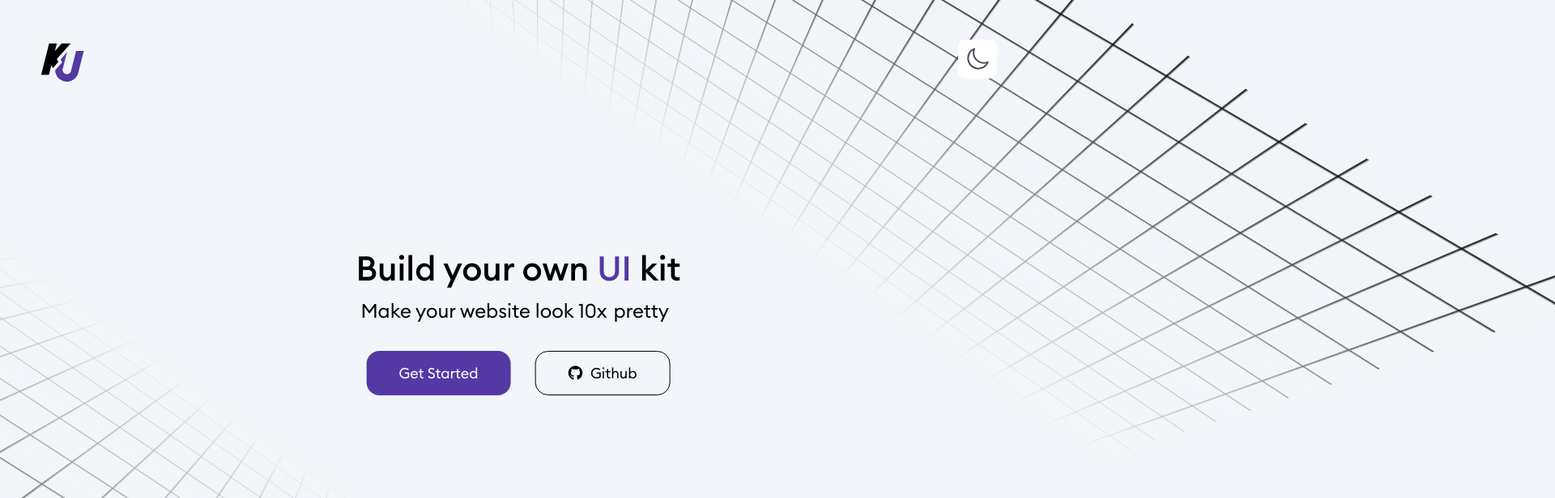
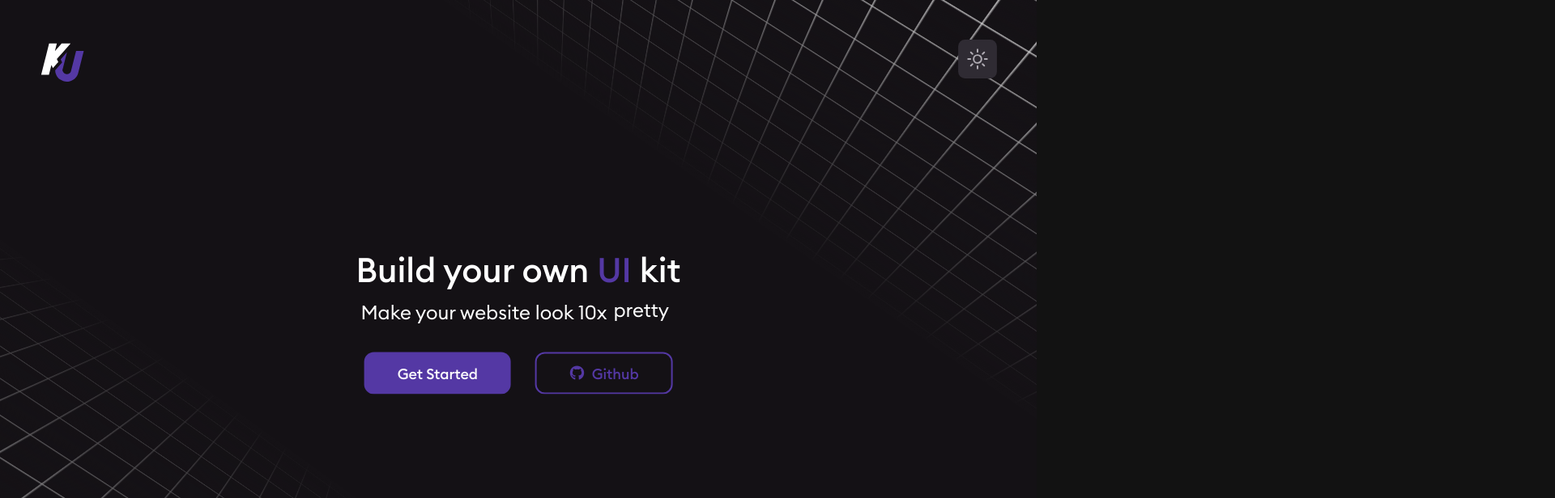
Before and after one commit to RitualCoder/kitui, a Vue app in the folder frontend/: page / in a window 1280 px wide. Shown: the top 616 px of the page at 81% size, 1920 px wide, since content can reach past the window. Built offline with nearby package versions, Linux system fonts and the light colour scheme.

Commit message:
add theme with vuetify + link primary color with pinia store

```diff
--- a/frontend/package.json
+++ b/frontend/package.json
@@ -15,7 +15,8 @@
     "@vueuse/core": "^10.9.0",
     "pinia": "^2.1.7",
     "vue": "^3.4.21",
-    "vue-router": "^4.0.13"
+    "vue-router": "^4.0.13",
+    "vuetify": "^3.6.7"
   },
   "devDependencies": {
     "@rushstack/eslint-patch": "^1.8.0",
--- a/frontend/src/App.vue
+++ b/frontend/src/App.vue
@@ -1,7 +1,9 @@
 <template>
-  <Layout>
-    <router-view />
-  </Layout>
+  <v-app>
+    <Layout>
+      <router-view />
+    </Layout>
+  </v-app>
 </template>
 
 <script setup>
--- a/frontend/src/assets/css/style.css
+++ b/frontend/src/assets/css/style.css
@@ -24,14 +24,9 @@ body {
   margin: 0;
 }
 
-[theme='dark'] {
-  background-color: #141115;
-  color: white;
-}
-
-[theme='light'] {
-  background-color: #f2f5f9;
-  color: black;
+.v-btn {
+  font-family: 'Euclid-Medium', sans-serif;
+  text-transform: none !important;
 }
 
 p {
@@ -53,55 +48,3 @@ p {
 .font-regular {
   font-family: 'Euclid-Regular', sans-serif;
 }
-
-.primary-button {
-  display: flex;
-  gap: 10px;
-  align-items: center;
-  justify-content: center;
-  border: none;
-  background-color: #5438a4;
-  padding: 15px 40px;
-  font-size: 18px;
-  color: white;
-  border-radius: 16px;
-  font-family: 'Euclid-Regular', sans-serif;
-  cursor: pointer;
-  transition: background-color 0.2s ease-out;
-}
-
-.primary-button:hover {
-  background-color: #3a2673;
-  color: #e7e7e7;
-}
-
-.secondary-button {
-  background-color: transparent;
-  padding: 15px 40px;
-  font-size: 18px;
-  border-radius: 16px;
-  font-family: 'Euclid-Regular', sans-serif;
-  cursor: pointer;
-  display: flex;
-  gap: 10px;
-  align-items: center;
-  justify-content: center;
-  transition:
-    border 0.2s ease-out,
-    color 0.2s ease-out;
-}
-
-[theme='dark'] .secondary-button {
-  border: 1.5px solid white;
-  color: white;
-}
-
-[theme='light'] .secondary-button {
-  border: 1.5px solid black;
-  color: black;
-}
-
-.secondary-button:hover {
-  border: 1.5px solid #5438a4;
-  color: #5438a4;
-}
--- /dev/null
+++ b/frontend/src/components/buttons/AppButton.vue
@@ -0,0 +1,53 @@
+<template>
+  <v-btn
+    v-bind="$attrs"
+    @click="$emit('click')"
+    :ripple="false"
+    elevation="0"
+    :style="{
+      backgroundColor: variant === 'outlined' ? 'transparent' : primaryColor,
+      border: variant === 'outlined' ? '2px solid ' + primaryColor : '',
+      color: variant === 'outlined' ? primaryColor : 'white'
+    }"
+  >
+    <slot></slot>
+  </v-btn>
+</template>
+
+<script>
+import { useColorStore } from '@/stores/colorStore'
+
+export default {
+  name: 'appButton',
+  props: {
+    variant: {
+      type: String,
+      default: 'default' // Par défaut, le bouton est de type default
+    }
+  },
+  setup() {
+    const colorStore = useColorStore()
+    const primaryColor = colorStore.primaryColor
+
+    return {
+      primaryColor
+    }
+  }
+}
+</script>
+
+<style scoped>
+.v-btn {
+  display: flex;
+  justify-content: center;
+  align-items: center;
+  border: none;
+  border-radius: 12px;
+  cursor: pointer;
+  padding: 15px 40px;
+  letter-spacing: normal;
+  transition:
+    transform 0.5s,
+    background-color 0.1s;
+}
+</style>
--- a/frontend/src/components/buttons/toggleTheme.vue
+++ b/frontend/src/components/buttons/toggleTheme.vue
@@ -1,25 +1,25 @@
-<script setup>
-import { useColorMode } from '@vueuse/core'
-import { SunIcon, MoonIcon } from '@heroicons/vue/24/outline'
-const colorMode = useColorMode({
-  modes: {
-    dark: 'dark',
-    light: 'light'
-  },
-  attribute: 'theme'
-})
-</script>
-
 <template>
   <div>
-    <button v-if="colorMode === 'dark'" @click="colorMode = 'light'" class="button-dark">
+    <button v-if="$vuetify.theme.current.dark" @click="toggleTheme" class="button-dark">
       <SunIcon style="color: #afabb3; width: 30px" />
     </button>
-    <button v-else @click="colorMode = 'dark'" class="button-light">
+    <button v-else @click="toggleTheme" class="button-light">
       <MoonIcon style="color: #4e4856; width: 30px" />
     </button>
   </div>
 </template>
+
+<script setup>
+import { SunIcon, MoonIcon } from '@heroicons/vue/24/outline'
+import { useTheme } from 'vuetify'
+
+const theme = useTheme()
+
+// Fonction pour basculer le thème
+function toggleTheme() {
+  theme.global.name.value = theme.global.current.value.dark ? 'light' : 'dark'
+}
+</script>
 
 <style scoped>
 button {
@@ -35,6 +35,7 @@ button {
     transform 0.5s,
     background-color 0.1s;
 }
+
 .button-dark:hover {
   transform: scale(1.1);
   background-color: #3f3b43;
--- a/frontend/src/components/navigation/MainLayout.vue
+++ b/frontend/src/components/navigation/MainLayout.vue
@@ -1,5 +1,8 @@
 <template>
-  <div class="layout">
+  <div
+    :style="{ backgroundColor: theme.global.current.value.dark ? '#141115' : '#F2F5F9' }"
+    class="layout"
+  >
     <navBar />
     <main>
       <slot></slot>
@@ -9,6 +12,9 @@
 
 <script setup>
 import navBar from '@/components/navigation/navBar.vue'
+import { useTheme } from 'vuetify'
+
+const theme = useTheme()
 </script>
 
 <style scoped>
--- a/frontend/src/components/navigation/navBar.vue
+++ b/frontend/src/components/navigation/navBar.vue
@@ -1,19 +1,24 @@
 <template>
-  <div class="logo">
-    <KituiIcon :color1="isDark ? 'white' : 'black'" size="54" />
-  </div>
-  <div class="toggle-theme">
-    <toggleTheme />
+  <div style="height: 150px">
+    <div class="logo">
+      <KituiIcon
+        :color1="$vuetify.theme.current.dark ? 'white' : 'black'"
+        size="54"
+        :color2="colorStore.primaryColor"
+      />
+    </div>
+    <div class="toggle-theme">
+      <toggleTheme />
+    </div>
   </div>
 </template>
 
 <script setup>
 import KituiIcon from '@/assets/icons/Kitui-Icon.vue'
 import toggleTheme from '@/components/buttons/toggleTheme.vue'
+import { useColorStore } from '@/stores/colorStore'
 
-import { useDark } from '@vueuse/core'
-
-const isDark = useDark()
+const colorStore = useColorStore()
 </script>
 
 <style>
--- /dev/null
+++ b/frontend/src/lib/vuetify-theme.js
@@ -0,0 +1,23 @@
+export const theme = {
+  defaultTheme: 'dark',
+  themes: {
+    light: {
+      primary: '#5438A4',
+      secondary: '#424242',
+      accent: '#82B1FF',
+      error: '#FF5252',
+      info: '#2196F3',
+      success: '#4CAF50',
+      warning: '#FB8C00'
+    },
+    dark: {
+      primary: '#5438A4',
+      secondary: '#424242',
+      accent: '#FF4081',
+      error: '#FF5252',
+      info: '#2196F3',
+      success: '#4CAF50',
+      warning: '#FB8C00'
+    }
+  }
+}
--- a/frontend/src/main.js
+++ b/frontend/src/main.js
@@ -1,13 +1,31 @@
 import { createApp } from 'vue'
+
+// Vuetify
+import 'vuetify/styles'
+import { createVuetify } from 'vuetify'
+import * as components from 'vuetify/components'
+import * as directives from 'vuetify/directives'
+import { theme } from './lib/vuetify-theme'
+
+// Pinia
+import { createPinia } from 'pinia'
+
 import App from './App.vue'
-import { createPinia } from 'pinia'
 
 import router from './router'
 
 const pinia = createPinia()
+
+const vuetify = createVuetify({
+  components,
+  directives,
+  theme
+})
+
 const app = createApp(App)
 
 app.use(pinia)
+app.use(vuetify)
 app.use(router)
 
 app.mount('#app')
--- /dev/null
+++ b/frontend/src/stores/colorStore.js
@@ -0,0 +1,13 @@
+import { defineStore } from 'pinia'
+
+export const useColorStore = defineStore({
+  id: 'colorStore',
+  state: () => ({
+    primaryColor: '#5438A4'
+  }),
+  actions: {
+    setPrimaryColor(color) {
+      this.primaryColor = color
+    }
+  }
+})
--- a/frontend/src/views/HomePage.vue
+++ b/frontend/src/views/HomePage.vue
@@ -1,25 +1,28 @@
 <template>
+  <!-- Version mobile -->
+  <div v-if="isMobile">
+    <h1>Version Mobile</h1>
+  </div>
+
+  <div v-else>
     <div class="middle-content">
       <div style="display: flex; flex-direction: column; gap: 16px">
         <p style="font-size: 42px" class="font-medium">
           Build your own <span style="color: #5438a4">UI</span> kit
         </p>
+
         <div style="display: flex; align-items: center; justify-content: center">
           <p style="font-size: 24px; margin-right: 8px" class="font-regular">
             Make your website look 10x
           </p>
-        <wordSlider :words="wordList" :interval="3000" />
+          <word-slider :words="wordList" :interval="2500" />
         </div>
       </div>
       <div style="display: flex; gap: 30px; justify-content: center; margin-top: 35px">
-      <button class="primary-button">Get Started</button>
-      <button
-        class="secondary-button"
-        onclick="window.open('https://github.com/RitualCoder/kitui', '_blank')"
-      >
-        <i class="fa-brands fa-github"></i>
-        Github
-      </button>
+        <app-button size="x-large">Get Started</app-button>
+        <app-button size="x-large" variant="outlined">
+          <i class="fa-brands fa-github"></i> <span style="margin-left: 8px">Github</span>
+        </app-button>
       </div>
     </div>
 
@@ -36,7 +39,7 @@
     >
       <img :src="vueIcon" alt="" style="width: 26px; cursor: pointer" />
       <img :src="viteIcon" alt="" style="width: 21px; cursor: pointer" />
-    <ExpressIcon size="24" :color="isDark ? 'white' : 'black'" />
+      <ExpressIcon size="24" :color="$vuetify.theme.current.dark ? 'white' : 'black'" />
     </div>
 
     <div class="grid-container1">
@@ -49,6 +52,7 @@
         <div class="bglinear2"></div>
       </div>
     </div>
+  </div>
 </template>
 
 <script>
@@ -57,22 +61,38 @@ import vueIcon from '@/assets/icons/vue-icon.svg'
 import viteIcon from '@/assets/icons/vite-icon.svg'
 
 import wordSlider from '@/components/wordSlider.vue'
-
-import { useDark } from '@vueuse/core'
-const isDark = useDark()
+import appButton from '@/components/buttons/AppButton.vue'
 
 export default {
   name: 'HomePage',
   components: {
     wordSlider,
-    ExpressIcon
+    ExpressIcon,
+    appButton
   },
   data() {
     return {
+      isMobile: false,
       vueIcon,
       viteIcon,
-      wordList: ['better', 'pretty', 'unique'],
-      isDark
+      wordList: ['better', 'pretty', 'unique']
+    }
+  },
+  beforeUnmount() {
+    if (typeof window === 'undefined') return
+
+    window.removeEventListener('resize', this.onResize, { passive: true })
+  },
+
+  mounted() {
+    this.onResize()
+
+    window.addEventListener('resize', this.onResize, { passive: true })
+  },
+
+  methods: {
+    onResize() {
+      this.isMobile = window.innerWidth < 900
     }
   }
 }
@@ -86,7 +106,6 @@ html {
   width: 100%;
   height: 100%;
   overflow: hidden;
-  /* background-color: #141115; */
 }
 
 .middle-content {
@@ -127,7 +146,7 @@ html {
   left: -25%;
 }
 
-[theme='dark'] .grid1 {
+.grid1 {
   transform: perspective(500px) rotate3d(1, 0, 0, 40deg) rotate3d(0, 1, 0, 30deg)
     rotate3d(0, 0, 1, 18deg);
   width: 100%;
@@ -138,7 +157,7 @@ html {
   animation: animateGrid1 2s linear infinite;
 }
 
-[theme='light'] .grid1 {
+.v-theme--light .grid1 {
   transform: perspective(500px) rotate3d(1, 0, 0, 40deg) rotate3d(0, 1, 0, 30deg)
     rotate3d(0, 0, 1, 18deg);
   width: 100%;
@@ -149,7 +168,7 @@ html {
   animation: animateGrid1 2s linear infinite;
 }
 
-[theme='dark'] .bglinear1 {
+.bglinear1 {
   position: absolute;
   top: 0;
   height: 100%;
@@ -161,7 +180,7 @@ html {
   );
 }
 
-[theme='light'] .bglinear1 {
+.v-theme--light .bglinear1 {
   position: absolute;
   top: 0;
   height: 100%;
@@ -190,7 +209,7 @@ html {
   right: -25%;
 }
 
-[theme='dark'] .grid2 {
+.grid2 {
   transform: perspective(800px) rotate3d(1, 0, 0, -40deg) rotate3d(0, 1, 0, -30deg)
     rotate3d(0, 0, 1, 18deg);
 
@@ -202,7 +221,7 @@ html {
   animation: animateGrid2 2s linear infinite;
 }
 
-[theme='light'] .grid2 {
+.v-theme--light .grid2 {
   transform: perspective(800px) rotate3d(1, 0, 0, -40deg) rotate3d(0, 1, 0, -30deg)
     rotate3d(0, 0, 1, 18deg);
 
@@ -214,7 +233,7 @@ html {
   animation: animateGrid2 2s linear infinite;
 }
 
-[theme='dark'] .bglinear2 {
+.bglinear2 {
   position: absolute;
   bottom: 0;
   height: 100%;
@@ -226,7 +245,7 @@ html {
   );
 }
 
-[theme='light'] .bglinear2 {
+.v-theme--light .bglinear2 {
   position: absolute;
   bottom: 0;
   height: 100%;
@@ -246,23 +265,4 @@ html {
     background-position: 0px -50px;
   }
 }
-
-.container-center {
-  background-color: var(--background-color-primary);
-  height: 100vh;
-  width: 100vw;
-  display: flex;
-  align-items: center;
-  justify-content: center;
-}
-
-.card {
-  padding: 2rem 4rem;
-  height: 200px;
-  width: 300px;
-  text-align: center;
-  border: 1px solid var(--accent-color);
-  border-radius: 4px;
-  background-color: var(--background-color-secondary);
-}
 </style>
```
Also changed, not shown: 1 other file (tests, documents, lock files or other folders). Lines whose indentation alone changed are shown as unchanged.
